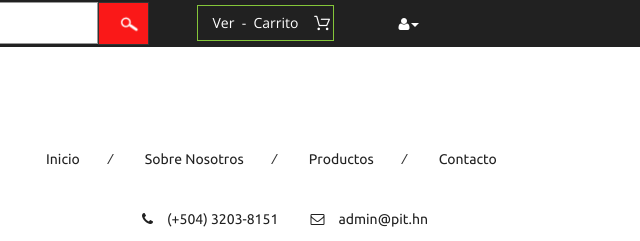
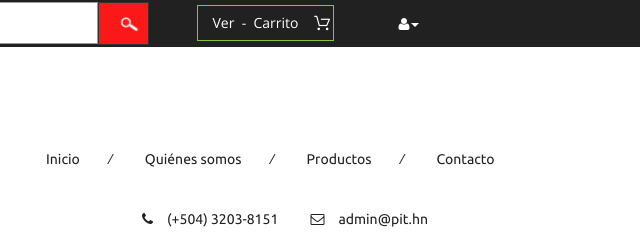
Before and after one commit to Jgaleas7/ecomerce-page, a plain HTML site: page products.html in a window 1280 px wide. Shown: the top 241 px of the page, 435-1075 px from the left. Drawn offline with nearby package versions, Linux system fonts and the light colour scheme.

Commit message:
Update products.html

```diff
--- a/products.html
+++ b/products.html
@@ -105,7 +105,7 @@ Smartphone Compatible web template, free webdesigns for Nokia, Samsung, LG, Sony
 			<div class="w3ls_logo_products_left1">
 				<ul class="special_items">
 					<li><a href="index.html">Inicio</a><i>/</i></li>
-					<li><a href="about.html">Sobre Nosotros</a><i>/</i></li>
+					<li><a href="about.html">Quiénes somos</a><i>/</i></li>
 					<li><a href="products.html">Productos</a><i>/</i></li>
 					<li><a href="mail.html">Contacto</a></li>
 				</ul>
```
